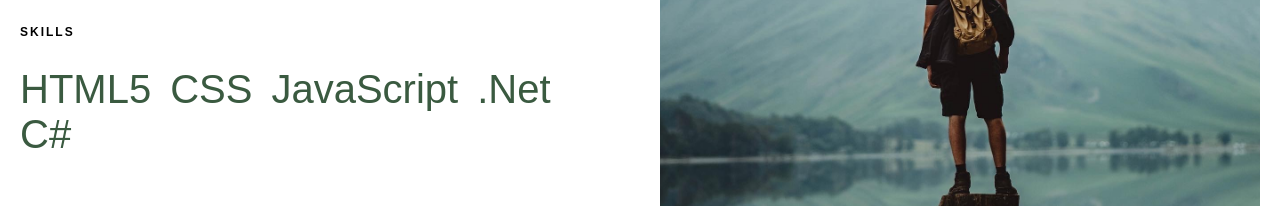
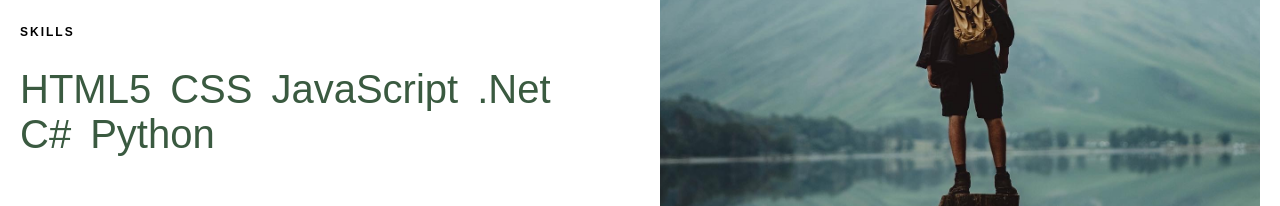
Before and after one commit to SeanGreenall/seangreenall.github.io, a plain HTML site: page index.html in a window 1280 px wide. Shown: the part 1908-2114 px from the top of the page. Drawn offline with Linux system fonts and the light colour scheme.

Commit message:
Update index.html

```diff
--- a/index.html
+++ b/index.html
@@ -77,6 +77,7 @@
                 <h2>JavaScript</h2>
                 <h2>.Net</h2>
                 <h2>C#</h2>
+                <h2>Python</h2>
 
             </div>
             <div class="photo">
```
